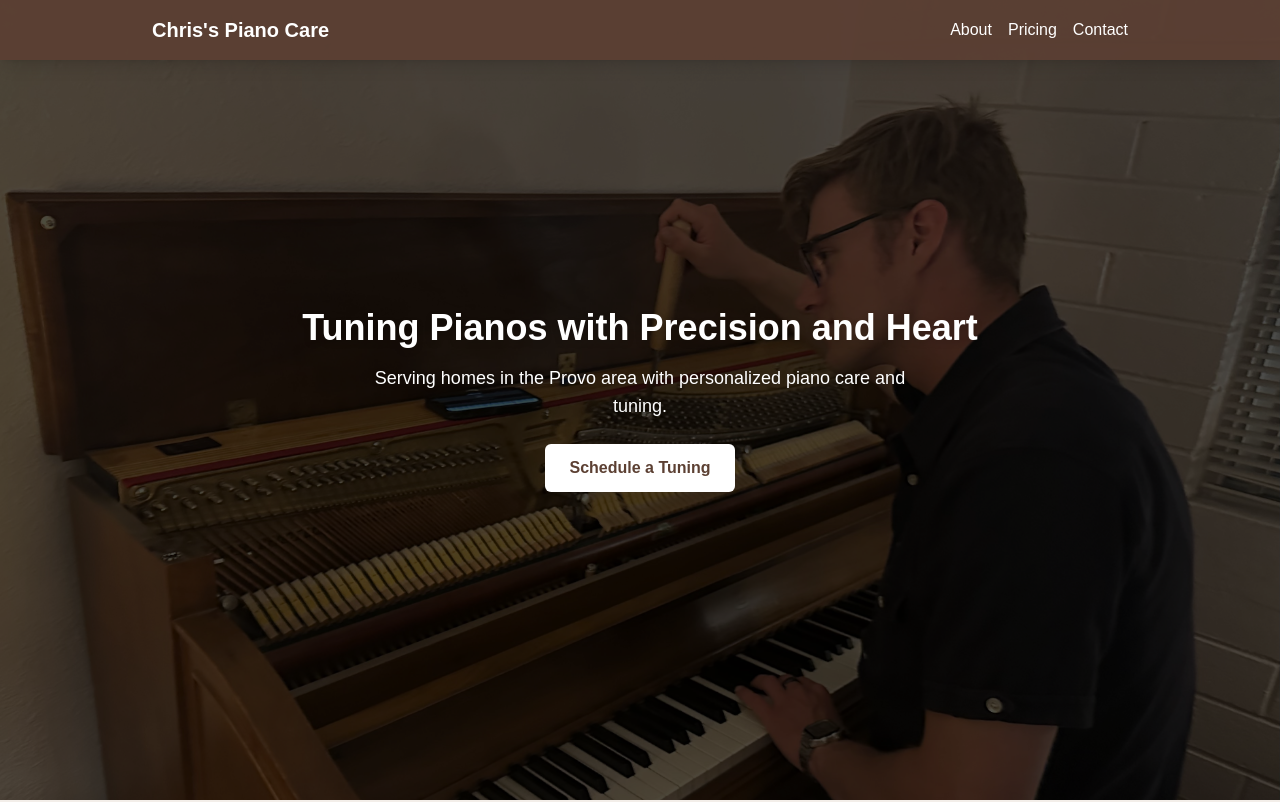
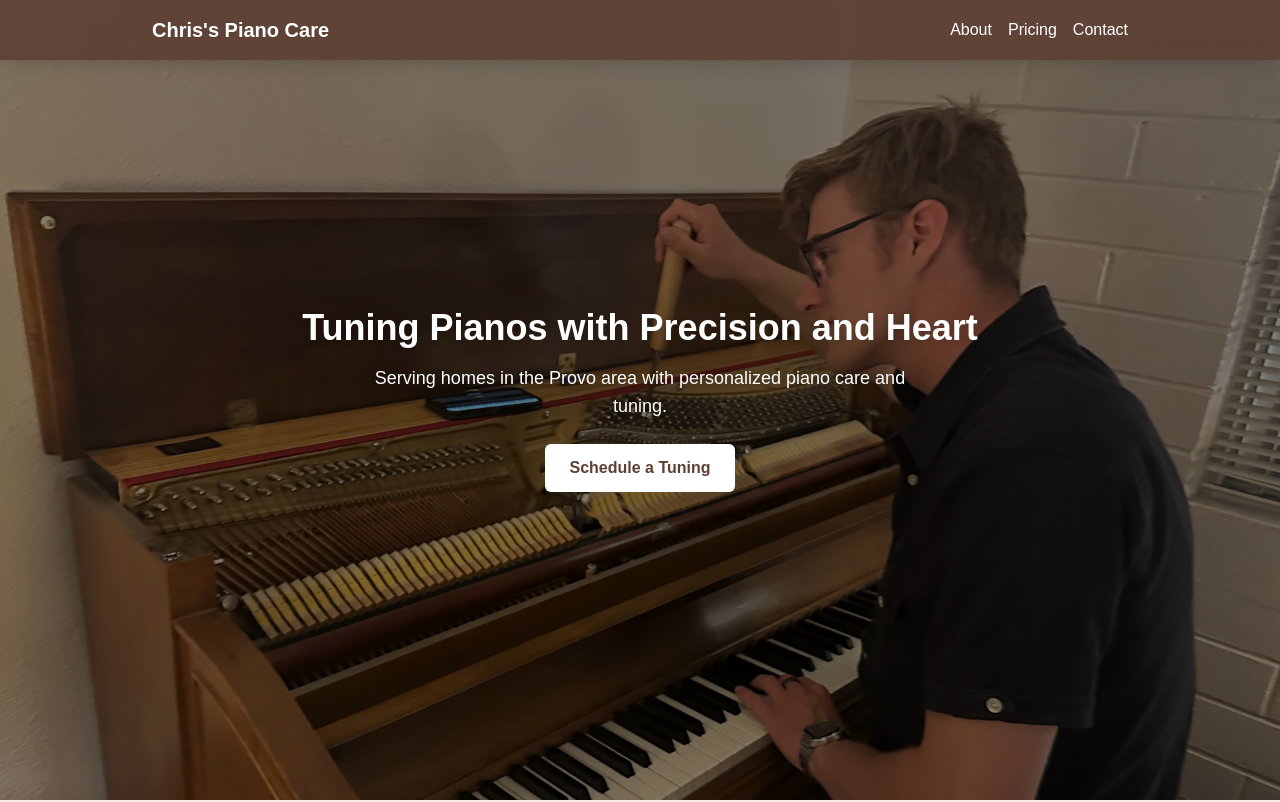
Before and after one commit to cmarkstaller/chriss-piano-care, a Next.js app: page / in a window 1280 px wide. Shown: the top 802 px of the page. Built offline with nearby package versions, Linux system fonts and the light colour scheme.

Commit message:
changed brightness of hero photo to 50%, fixed comments in main file

```diff
--- a/src/app/page.tsx
+++ b/src/app/page.tsx
@@ -7,7 +7,7 @@ export default function Home() {
   const [menuOpen, setMenuOpen] = useState(false);
   return (
     <div className="relative w-full scroll-smooth">
-      {/* Fixed Header with Links */}
+      {/* Header with Links */}
       <header className="fixed top-0 left-0 w-full bg-[#5c4033]/90 text-white z-20 shadow-lg">
         <nav className="max-w-5xl mx-auto px-6 py-4 flex justify-between items-center">
           <h1 className="text-xl font-semibold">Chris&apos;s Piano Care</h1>
@@ -86,7 +86,7 @@ export default function Home() {
           src="/images/chris-tuning-piano.jpg"
           alt="Chris tuning a piano"
           fill
-          className="object-cover object-top brightness-30 -z-10"
+          className="object-cover object-top brightness-50 -z-10"
           priority
         />
         <h2 className="text-4xl font-bold drop-shadow-md">
```
